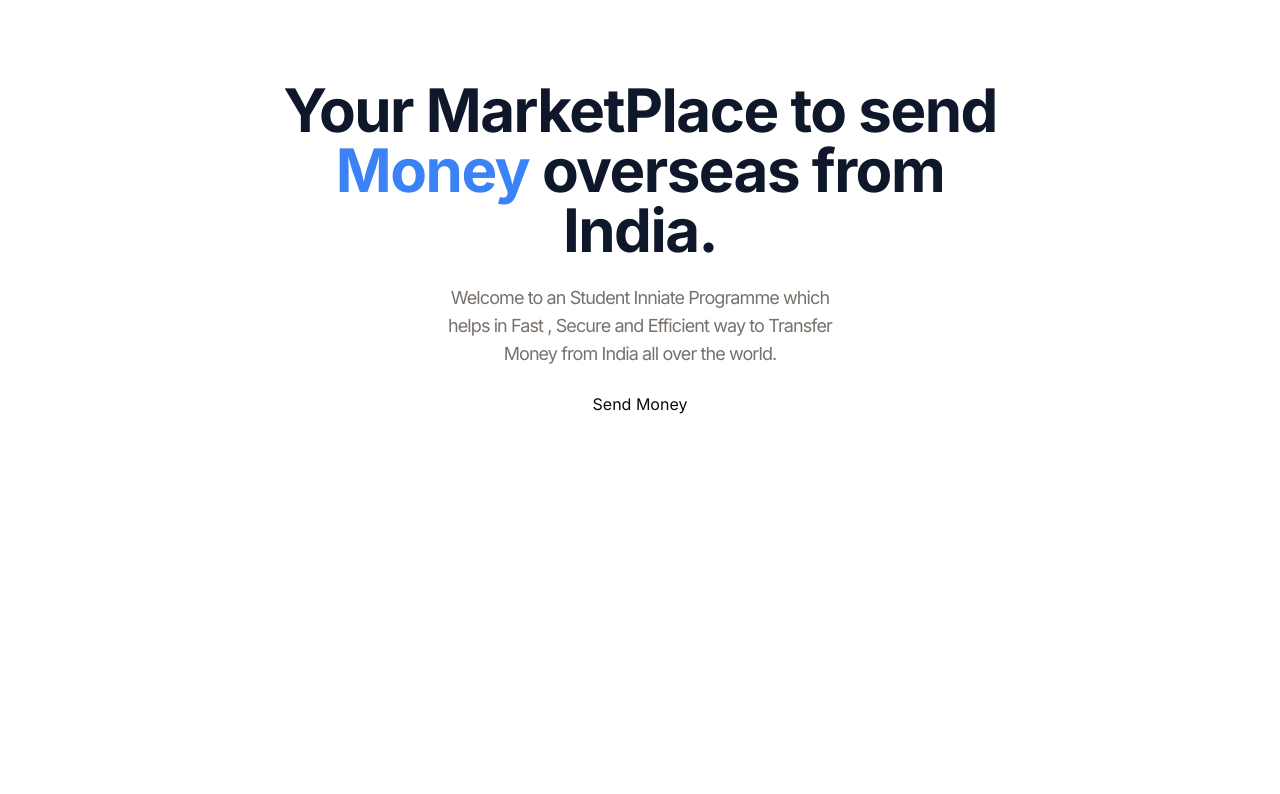
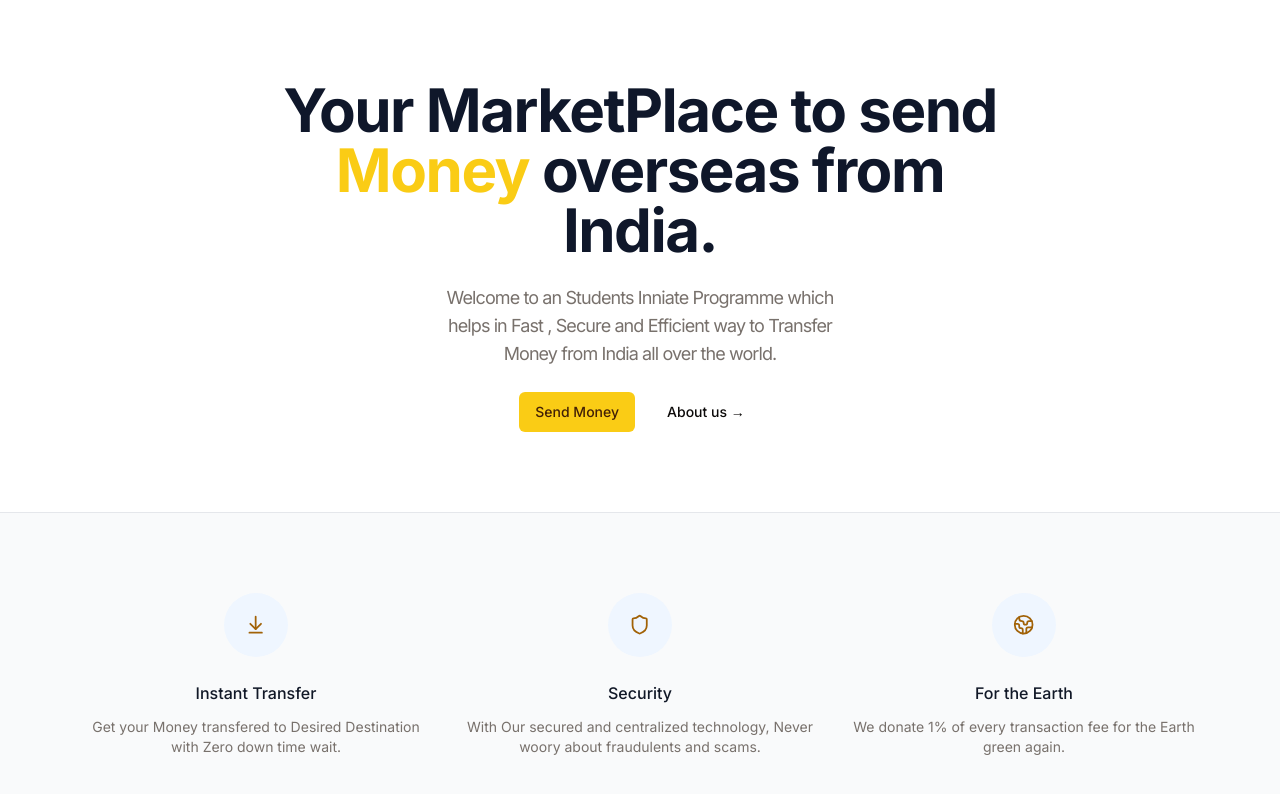
Before and after one commit to Vignesh-vik/brypto, a Next.js app: page / in a window 1280 px wide. Shown: the top 794 px of the page. Built offline with nearby package versions, Linux system fonts and the light colour scheme.

Commit message:
Perks Sections has been inserted using Dyanmic values from a list instead of hardcoding them.

```diff
--- a/src/app/page.tsx
+++ b/src/app/page.tsx
@@ -1,6 +1,26 @@
 import MaxWidthWrapper from "@/components/MaxWidthWrapper";
+import { Button, buttonVariants } from "@/components/ui/button";
+import { ArrowDownToLine, Earth, Shield } from "lucide-react";
 import Image from "next/image";
 import Link from "next/link";
+
+const perks = [
+  {
+    name: "Instant Transfer",
+    Icon: ArrowDownToLine,
+    Description:"Get your Money transfered to Desired Destination with Zero down time wait.",
+  },
+  {
+    name: "Security",
+    Icon: Shield,
+    Description:"With Our secured and centralized technology, Never woory about fraudulents and scams.",
+  },
+  {
+    name: "For the Earth",
+    Icon: Earth,
+    Description:"We donate 1% of every transaction fee for the Earth green again.",
+  },
+];
 
 export default function Home() {
   return (
@@ -9,19 +29,53 @@
         <div className="py-20 mx-auto text-center flex flex-col items-center max-w-3xl">
           <h1 className="text-4xl text-slate-900 font-bold tracking-tight md:text-6xl ">
             Your MarketPlace to send{" "}
-            <span className="font-bold capitalize text-blue-500">money</span>{" "}
+            <span className="font-bold capitalize text-yellow-400">money</span>{" "}
             overseas from India.
           </h1>
           <p className="mt-6 text-center text-lg max-w-prose text-muted-foreground md:tracking-tighter">
-            Welcome to an Student Inniate Programme which <br />
+            Welcome to an Students Inniate Programme which <br />
             helps in Fast , Secure and Efficient way to Transfer <br />
             Money from India all over the world.
           </p>
-          <div className="mt-6">
-            <Link href='/MoneyTransfer'>Send Money</Link>
+          <div className="mt-6 flex flex-col sm:flex-row gap-4">
+            <Link className={buttonVariants()} href="/MoneyTransfer">
+              Send Money
+            </Link>
+            <Link
+              href="/About"
+              className={buttonVariants({ variant: "ghost" })}
+            >
+              About us &rarr;
+            </Link>
           </div>
         </div>
       </MaxWidthWrapper>
+      <section className="border-t border-gray-200 bg-gray-50">
+        <MaxWidthWrapper className="py-20">
+          <div className="grid grid-cols-1 gap-y-12 sm:grid-cols-2 sm:gap-x-6 lg:grid-cols-3 lg:gap-x-8 lg:gap-y-0">
+            {perks.map((perk) => (
+              <div
+                key={perk.name}
+                className="text-center md:flex md:items-start md:text-left lg:block lg:text-center"
+              >
+                <div className="md:flex-shrink-0 flex justify-center">
+                  <div className="h-16 w-16 flex items-center justify-center rounded-full bg-blue-50 text-yellow-700">
+                    {<perk.Icon className="h-1/3 w-1/3"/>}
+                  </div>
+                </div>
+                <div className="mt-6 md:ml-4 md:mt-0 lg:ml-0 lg:mt-6">
+                  <h3 className="text-base font-medium text-gray-900">
+                    {perk.name}
+                  </h3>
+                  <p className="mt-3 text-sm text-muted-foreground">
+                    {perk.Description}
+                  </p>
+                </div>
+              </div>
+            ))}
+          </div>
+        </MaxWidthWrapper>
+      </section>
     </>
   );
 }
```
